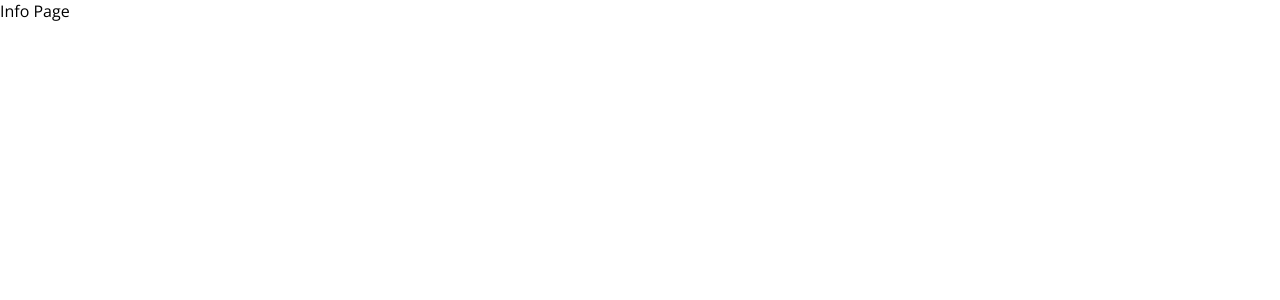
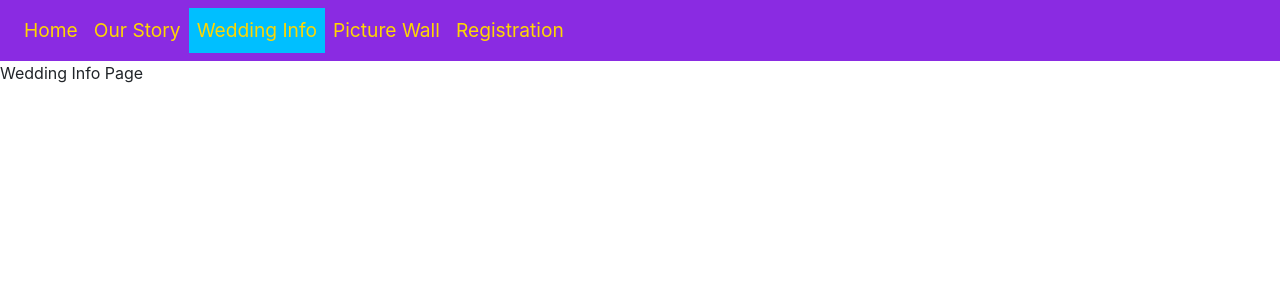
Before and after one commit to TJC1997/final-project-team-28, a Next.js app: page /info in a window 1280 px wide. Shown: the top 300 px of the page. Built offline with nearby package versions, Linux system fonts and the light colour scheme.

Commit message:
added the navbar i found from bootstrap. Changed the fomat a bit that is close to rob hess

```diff
--- /dev/null
+++ b/components/TopNavbar.js
@@ -0,0 +1,51 @@
+import React from "react";
+import Link from "next/link";
+import { Navbar, Nav } from "react-bootstrap";
+import "bootstrap/dist/css/bootstrap.min.css";
+
+export default function TopNavbar(props) {
+  return (
+    <Navbar className="bg-purple" expand="lg">
+      <Navbar.Toggle aria-controls="basic-navbar-nav" />
+      <Navbar.Collapse id="basic-navbar-nav">
+        <Nav className="mr-auto">
+          {props.home ? (
+            <Nav.Link className=" active" href="/">
+              Home
+            </Nav.Link>
+          ) : (
+            <Nav.Link href="/">Home</Nav.Link>
+          )}
+          {props.about ? (
+            <Nav.Link className=" active" href="/about">
+              Our Story
+            </Nav.Link>
+          ) : (
+            <Nav.Link href="/about">Our Story</Nav.Link>
+          )}
+          {props.info ? (
+            <Nav.Link className=" active" href="/info">
+              Wedding Info
+            </Nav.Link>
+          ) : (
+            <Nav.Link href="/info">Wedding Info</Nav.Link>
+          )}
+          {props.picturewall ? (
+            <Nav.Link className=" active" href="/picturewall">
+              Picture Wall
+            </Nav.Link>
+          ) : (
+            <Nav.Link href="/picturewall">Picture Wall</Nav.Link>
+          )}
+          {props.registration ? (
+            <Nav.Link className=" active" href="/registration">
+              Registration
+            </Nav.Link>
+          ) : (
+            <Nav.Link href="/registration">Registration</Nav.Link>
+          )}
+        </Nav>
+      </Navbar.Collapse>
+    </Navbar>
+  );
+}
--- a/pages/info.js
+++ b/pages/info.js
@@ -1,10 +1,11 @@
+import TopNavbar from "../components/TopNavbar";
+const Info = () => {
+  return (
+    <div>
+      <TopNavbar info />
+      Wedding Info Page
+    </div>
+  );
+};
 
-const Info = () => {
-    return (
-      <div>
-        Info Page
-      </div>
-    )
-  }
-
-  export default Info;
+export default Info;
--- a/styles/globals.css
+++ b/styles/globals.css
@@ -1,12 +1,31 @@
-@import url('https://fonts.googleapis.com/css2?family=Open+Sans:wght@400;700&display=swap');
+@import url("https://fonts.googleapis.com/css2?family=Open+Sans:wght@400;700&display=swap");
 
 html,
 body {
   padding: 0;
   margin: 0;
-  font-family: 'Open Sans';
+  font-family: "Open Sans";
 }
 
 * {
   box-sizing: border-box;
 }
+
+.bg-purple {
+  background-color: blueviolet;
+  font-size: larger;
+  font-weight: 400;
+}
+
+.nav-link {
+  color: gold !important;
+}
+
+.navbar-toggler {
+  border-color: gold !important;
+  border-width: thick;
+}
+
+.active {
+  background-color: deepskyblue;
+}
```
Also changed, not shown: pages/about.js (+10 -9 lines), pages/index.js (+8 -6 lines), pages/picture/[id].js (deleted, +0 -12 lines), pages/picturewall.js (added, +12 -0 lines), pages/picturewall/[id].js (added, +14 -0 lines), pages/registration.js (+4 -3 lines), 2 other files (tests, documents, lock files or other folders).
